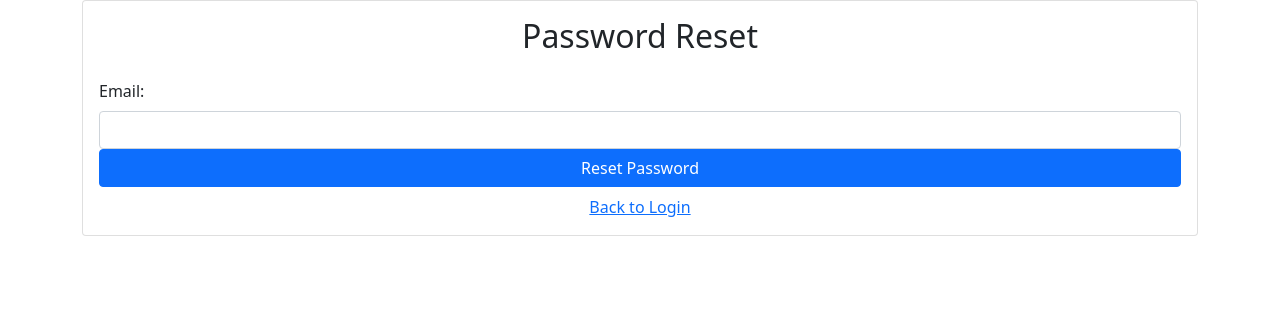
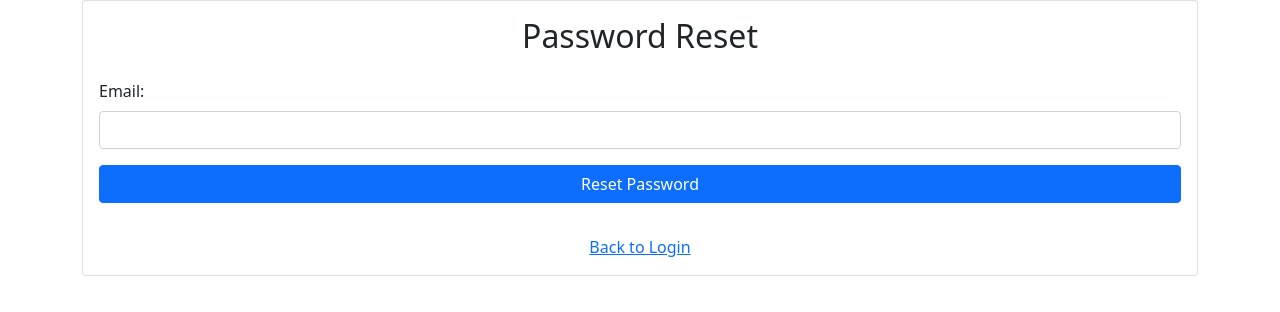
Before and after one commit to Yuziarc/DBSTechTrek21, a React (Create React App) app in the folder react-app/: page /forgotpassword in a window 1280 px wide. Shown: the top 312 px of the page. Built offline with nearby package versions, Linux system fonts and the light colour scheme; no server answers.

Commit message:
some css additions

```diff
--- a/react-app/src/pages/ForgotPassword.js
+++ b/react-app/src/pages/ForgotPassword.js
@@ -44,7 +44,7 @@ export default function ForgotPassword() {
                             {/* ref so that we can get the value when we submit the Form */}
                         </Form.Group>
 
-                        <Button className='w-100' type='submit' disabled={loading}>Reset Password</Button>
+                        <Button className='w-100 mb-4 mt-3' type='submit' disabled={loading}>Reset Password</Button>
                         {/* if loading, disable the button */}
                     </Form>
                     <div className='w-100 text-center mt-2'>
--- a/react-app/src/pages/Login.js
+++ b/react-app/src/pages/Login.js
@@ -51,8 +51,9 @@ export default function Login() {
                         <Form.Control type='password' ref={passwordRef} required/>
                     </Form.Group>
                     {/* <span /> */}
-                    <Button className='w-100' type='submit' disabled={loading}>Log In</Button>
+                    <Button className='w-100 mb-4 mt-3' type='submit' disabled={loading}>Log In</Button>
                     {/* if loading, disable the button */}
+                    <div> </div>
                 </Form>
                 <div className='w-100 text-center mt-2'>
                     <Link to='/forgotpassword'>Forgot Password?</Link>
```
